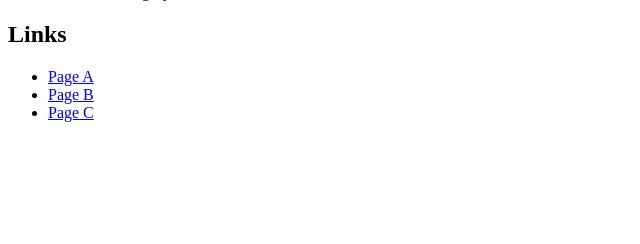
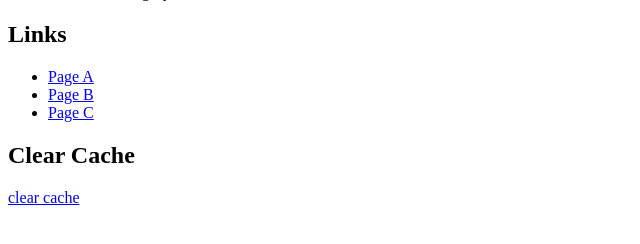
Before and after one commit to afcarl/toy-recommend-webpage, a Django app: template webapp/templates/template.html in a window 1280 px wide. Shown: the part 157-401 px from the top of the page, without its empty margins (0-640 px from the left). Run offline with Django 3.2, Linux system fonts and the light colour scheme; the template is opened without the code that fills it, so the values that code supplies are empty; parts of the project's set-up code (start-up, migrations or seed data) failed here and were passed over.

Commit message:
add clearing cache function

```diff
--- a/webapp/templates/template.html
+++ b/webapp/templates/template.html
@@ -24,5 +24,10 @@
       <li><a href="/page-b/">Page B</a></li>
       <li><a href="/page-c/">Page C</a></li>
     </ul>
+
+    <h2>Clear Cache</h2>
+    <p>
+      <a href="/clear-cache/">clear cache</a>
+    </p>
   </body>
 </html>
--- a/webapp/webapp/urls.py
+++ b/webapp/webapp/urls.py
@@ -3,7 +3,7 @@ from django.conf.urls import patterns, include, url
 from django.contrib import admin
 admin.autodiscover()
 
-from webapp.views.pages import view_page_a, view_page_b, view_page_c
+from webapp.views.pages import view_page_a, view_page_b, view_page_c, clear_cache
 
 urlpatterns = patterns('',
     # Examples:
@@ -15,4 +15,5 @@ urlpatterns = patterns('',
     url(r'^page-a/$', view_page_a),
     url(r'^page-b/$', view_page_b),
     url(r'^page-c/$', view_page_c),
+    url(r'^clear-cache/$', clear_cache),
 )
```
Also changed, not shown: webapp/webapp/views/pages.py (+13 -9 lines), webapp/webapp/views/clear_cache.py (added).
